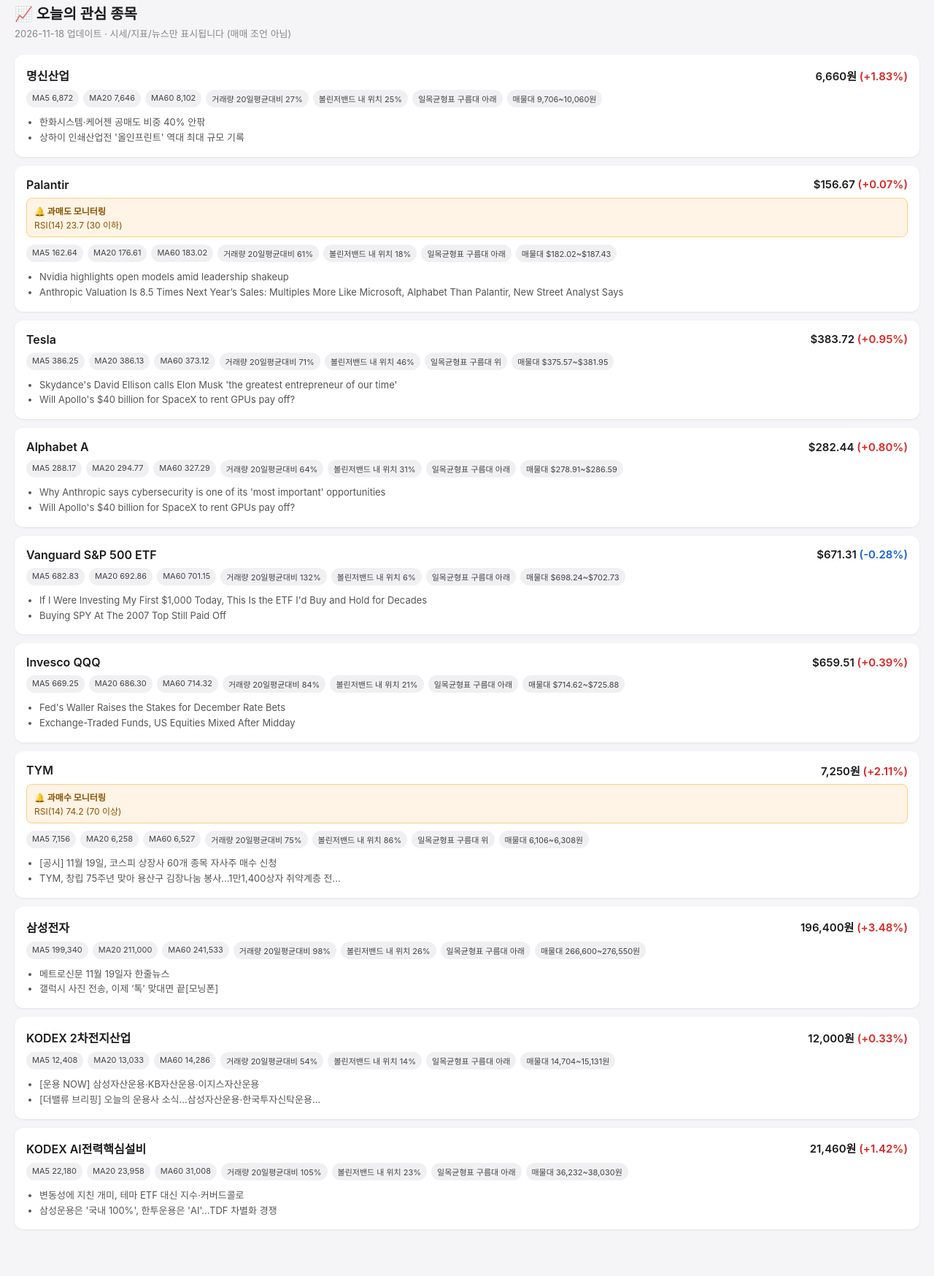
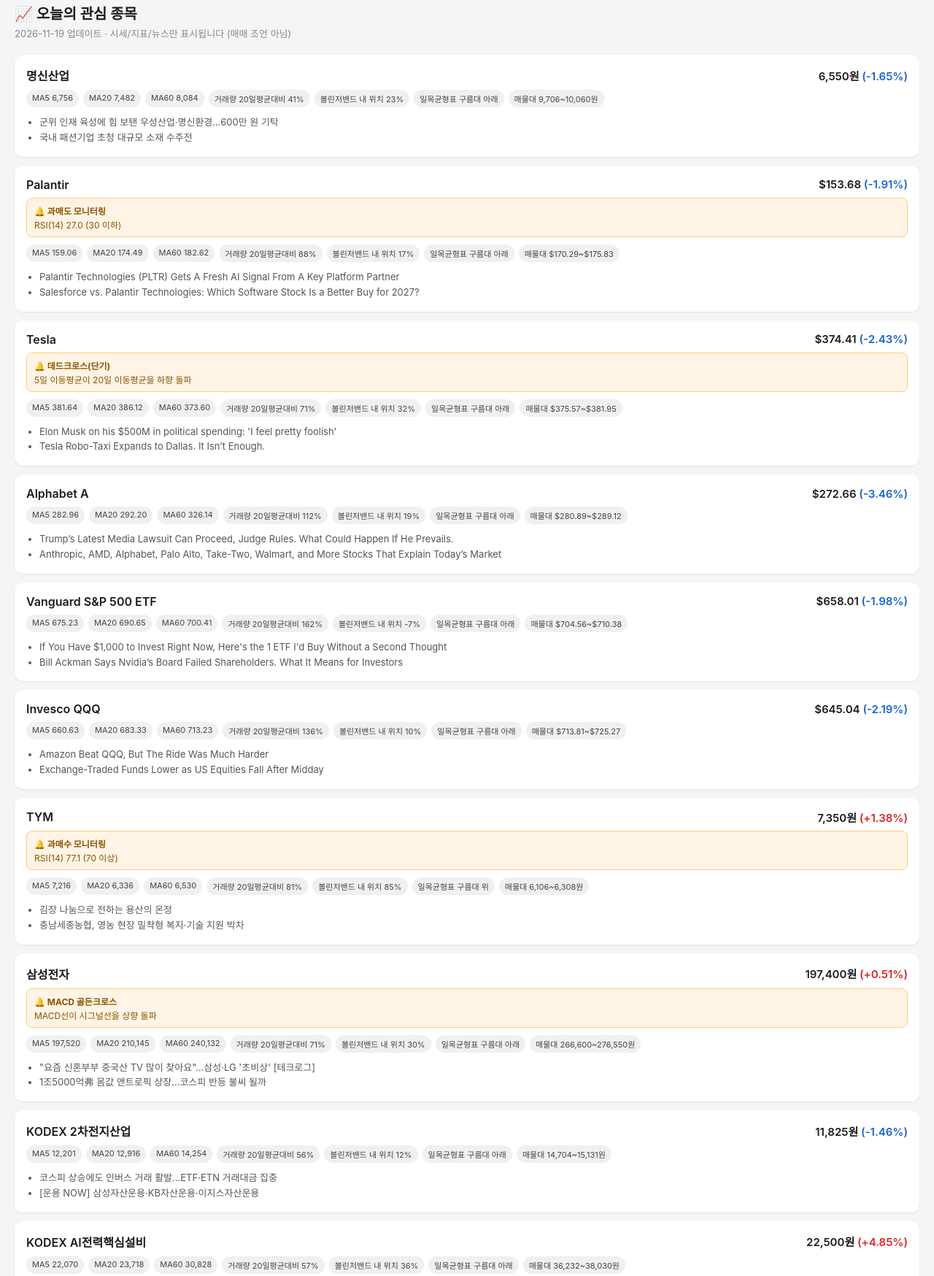
Before and after one commit to kyungseokmin-stack/stock-kakao-report, a plain HTML site: page docs/index.html in a window 1280 px wide. Shown: the part 30-1778 px from the top of the page at 73% size. Before the commit the page ends 1746 px from the top, so only its background shows below. Drawn offline with Linux system fonts and the light colour scheme.

Commit message:
Update daily report

```diff
--- a/docs/index.html
+++ b/docs/index.html
@@ -4,7 +4,7 @@
 <meta charset="UTF-8">
 <meta name="viewport" content="width=device-width, initial-scale=1.0">
 <meta name="robots" content="noindex, nofollow">
-<title>2026-11-18 아침 브리핑</title>
+<title>2026-11-19 아침 브리핑</title>
 <style>
   body { font-family: -apple-system, BlinkMacSystemFont, sans-serif; background:#f5f5f7; margin:0; padding:20px; color:#1c1c1e; }
   h1 { font-size:20px; margin-bottom:4px; }
@@ -23,97 +23,97 @@
 </head>
 <body>
   <h1>📈 오늘의 관심 종목</h1>
-  <div class="updated">2026-11-18 업데이트 · 시세/지표/뉴스만 표시됩니다 (매매 조언 아님)</div>
+  <div class="updated">2026-11-19 업데이트 · 시세/지표/뉴스만 표시됩니다 (매매 조언 아님)</div>
 
         <div class="card">
           <div class="row">
             <span class="name">명신산업</span>
-            <span class="price">6,660원 <span style="color:#d92626">(+1.83%)</span></span>
+            <span class="price">6,550원 <span style="color:#1a63d1">(-1.65%)</span></span>
           </div>
 
-          <div class="badges"><span class="badge">MA5 6,872</span><span class="badge">MA20 7,646</span><span class="badge">MA60 8,102</span><span class="badge">거래량 20일평균대비 27%</span><span class="badge">볼린저밴드 내 위치 25%</span><span class="badge">일목균형표 구름대 아래</span><span class="badge">매물대 9,706~10,060원</span></div>
-          <ul class="news"><li><a href="http://www.kjdaily.com/article.php?aid=1795014258692858276" target="_blank" rel="noopener">한화시스템·케어젠 공매도 비중 40% 안팎</a></li><li><a href="https://weeklytrade.co.kr/news/view.html?section=1&category=8&item=&no=102315" target="_blank" rel="noopener">상하이 인쇄산업전 '올인프린트' 역대 최대 규모 기록</a></li></ul>
+          <div class="badges"><span class="badge">MA5 6,756</span><span class="badge">MA20 7,482</span><span class="badge">MA60 8,084</span><span class="badge">거래량 20일평균대비 41%</span><span class="badge">볼린저밴드 내 위치 23%</span><span class="badge">일목균형표 구름대 아래</span><span class="badge">매물대 9,706~10,060원</span></div>
+          <ul class="news"><li><a href="https://www.kyongbuk.co.kr/news/articleView.html?idxno=4091501" target="_blank" rel="noopener">군위 인재 육성에 힘 보탠 우성산업·명신환경…600만 원 기탁</a></li><li><a href="http://www.ktnews.com/news/articleView.html?idxno=150319" target="_blank" rel="noopener">국내 패션기업 초청 대규모 소재 수주전</a></li></ul>
         </div>
         <div class="card">
           <div class="row">
             <span class="name">Palantir</span>
-            <span class="price">$156.67 <span style="color:#d92626">(+0.07%)</span></span>
+            <span class="price">$153.68 <span style="color:#1a63d1">(-1.91%)</span></span>
           </div>
-          <div class="alert"><b>🔔 과매도 모니터링</b><span>RSI(14) 23.7 (30 이하)</span></div>
-          <div class="badges"><span class="badge">MA5 162.64</span><span class="badge">MA20 176.61</span><span class="badge">MA60 183.02</span><span class="badge">거래량 20일평균대비 61%</span><span class="badge">볼린저밴드 내 위치 18%</span><span class="badge">일목균형표 구름대 아래</span><span class="badge">매물대 $182.02~$187.43</span></div>
-          <ul class="news"><li><a href="https://www.ciodive.com/news/nvidia-earnings-open-models/875128/" target="_blank" rel="noopener">Nvidia highlights open models amid leadership shakeup</a></li><li><a href="https://stocktwits.com/news-articles/markets/equity/anthropic-valuation-is-8-5-times-next-year-s-sales-multiples-more-like-microsoft-alphabet-than-palantir-new-street-analyst-says/cNbg9fWR9LC" target="_blank" rel="noopener">Anthropic Valuation Is 8.5 Times Next Year’s Sales: Multiples More Like Microsoft, Alphabet Than Palantir, New Street Analyst Says</a></li></ul>
+          <div class="alert"><b>🔔 과매도 모니터링</b><span>RSI(14) 27.0 (30 이하)</span></div>
+          <div class="badges"><span class="badge">MA5 159.06</span><span class="badge">MA20 174.49</span><span class="badge">MA60 182.62</span><span class="badge">거래량 20일평균대비 88%</span><span class="badge">볼린저밴드 내 위치 17%</span><span class="badge">일목균형표 구름대 아래</span><span class="badge">매물대 $170.29~$175.83</span></div>
+          <ul class="news"><li><a href="https://finance.yahoo.com/technology/ai/articles/palantir-technologies-pltr-gets-fresh-200954508.html" target="_blank" rel="noopener">Palantir Technologies (PLTR) Gets A Fresh AI Signal From A Key Platform Partner</a></li><li><a href="https://www.fool.com/coverage/better-buy/2026/11/19/salesforce-vs-palantir-technologies-which-software-stock-is-a-better-buy-for-2027/" target="_blank" rel="noopener">Salesforce vs. Palantir Technologies: Which Software Stock Is a Better Buy for 2027?</a></li></ul>
         </div>
         <div class="card">
           <div class="row">
             <span class="name">Tesla</span>
-            <span class="price">$383.72 <span style="color:#d92626">(+0.95%)</span></span>
+            <span class="price">$374.41 <span style="color:#1a63d1">(-2.43%)</span></span>
           </div>
-
-          <div class="badges"><span class="badge">MA5 386.25</span><span class="badge">MA20 386.13</span><span class="badge">MA60 373.12</span><span class="badge">거래량 20일평균대비 71%</span><span class="badge">볼린저밴드 내 위치 46%</span><span class="badge">일목균형표 구름대 위</span><span class="badge">매물대 $375.57~$381.95</span></div>
-          <ul class="news"><li><a href="https://finance.yahoo.com/media-advertising/article/skydances-david-ellison-calls-elon-musk-the-greatest-entrepreneur-of-our-time-205405607.html" target="_blank" rel="noopener">Skydance's David Ellison calls Elon Musk 'the greatest entrepreneur of our time'</a></li><li><a href="https://finance.yahoo.com/video/will-apollos-40-billion-for-spacex-to-rent-gpus-pay-off-214146452.html" target="_blank" rel="noopener">Will Apollo's $40 billion for SpaceX to rent GPUs pay off?</a></li></ul>
+          <div class="alert"><b>🔔 데드크로스(단기)</b><span>5일 이동평균이 20일 이동평균을 하향 돌파</span></div>
+          <div class="badges"><span class="badge">MA5 381.64</span><span class="badge">MA20 386.12</span><span class="badge">MA60 373.60</span><span class="badge">거래량 20일평균대비 71%</span><span class="badge">볼린저밴드 내 위치 32%</span><span class="badge">일목균형표 구름대 아래</span><span class="badge">매물대 $375.57~$381.95</span></div>
+          <ul class="news"><li><a href="https://finance.yahoo.com/video/elon-musk-on-his-500m-in-political-spending-i-feel-pretty-foolish-151142965.html" target="_blank" rel="noopener">Elon Musk on his $500M in political spending: 'I feel pretty foolish'</a></li><li><a href="https://www.barrons.com/articles/tesla-stock-robo-taxi-pony-ai-3c97ab99?siteid=yhoof2&yptr=yahoo" target="_blank" rel="noopener">Tesla Robo-Taxi Expands to Dallas. It Isn’t Enough.</a></li></ul>
         </div>
         <div class="card">
           <div class="row">
             <span class="name">Alphabet A</span>
-            <span class="price">$282.44 <span style="color:#d92626">(+0.80%)</span></span>
+            <span class="price">$272.66 <span style="color:#1a63d1">(-3.46%)</span></span>
           </div>
 
-          <div class="badges"><span class="badge">MA5 288.17</span><span class="badge">MA20 294.77</span><span class="badge">MA60 327.29</span><span class="badge">거래량 20일평균대비 64%</span><span class="badge">볼린저밴드 내 위치 31%</span><span class="badge">일목균형표 구름대 아래</span><span class="badge">매물대 $278.91~$286.59</span></div>
-          <ul class="news"><li><a href="https://finance.yahoo.com/video/why-anthropic-says-cybersecurity-is-one-of-its-most-important-opportunities-214231043.html" target="_blank" rel="noopener">Why Anthropic says cybersecurity is one of its 'most important' opportunities</a></li><li><a href="https://finance.yahoo.com/video/will-apollos-40-billion-for-spacex-to-rent-gpus-pay-off-214146452.html" target="_blank" rel="noopener">Will Apollo's $40 billion for SpaceX to rent GPUs pay off?</a></li></ul>
+          <div class="badges"><span class="badge">MA5 282.96</span><span class="badge">MA20 292.20</span><span class="badge">MA60 326.14</span><span class="badge">거래량 20일평균대비 112%</span><span class="badge">볼린저밴드 내 위치 19%</span><span class="badge">일목균형표 구름대 아래</span><span class="badge">매물대 $280.89~$289.12</span></div>
+          <ul class="news"><li><a href="https://www.barrons.com/articles/trump-nytimes-lawsuit-judge-rules-742b0406?siteid=yhoof2&yptr=yahoo" target="_blank" rel="noopener">Trump’s Latest Media Lawsuit Can Proceed, Judge Rules. What Could Happen If He Prevails.</a></li><li><a href="https://www.barrons.com/articles/stock-movers-ddc27426?siteid=yhoof2&yptr=yahoo" target="_blank" rel="noopener">Anthropic, AMD, Alphabet, Palo Alto, Take-Two, Walmart, and More Stocks That Explain Today’s Market</a></li></ul>
         </div>
         <div class="card">
           <div class="row">
             <span class="name">Vanguard S&P 500 ETF</span>
-            <span class="price">$671.31 <span style="color:#1a63d1">(-0.28%)</span></span>
+            <span class="price">$658.01 <span style="color:#1a63d1">(-1.98%)</span></span>
           </div>
 
-          <div class="badges"><span class="badge">MA5 682.83</span><span class="badge">MA20 692.86</span><span class="badge">MA60 701.15</span><span class="badge">거래량 20일평균대비 132%</span><span class="badge">볼린저밴드 내 위치 6%</span><span class="badge">일목균형표 구름대 아래</span><span class="badge">매물대 $698.24~$702.73</span></div>
-          <ul class="news"><li><a href="https://www.fool.com/investing/2026/11/18/if-i-were-investing-my-first-1000-today-this-is-the-etf-id-buy-and-hold-for-decades/" target="_blank" rel="noopener">If I Were Investing My First $1,000 Today, This Is the ETF I'd Buy and Hold for Decades</a></li><li><a href="https://www.trefis.com/stock/spy/articles/626103/buying-spy-at-the-2007-top-still-paid-off/2026-11-18" target="_blank" rel="noopener">Buying SPY At The 2007 Top Still Paid Off</a></li></ul>
+          <div class="badges"><span class="badge">MA5 675.23</span><span class="badge">MA20 690.65</span><span class="badge">MA60 700.41</span><span class="badge">거래량 20일평균대비 162%</span><span class="badge">볼린저밴드 내 위치 -7%</span><span class="badge">일목균형표 구름대 아래</span><span class="badge">매물대 $704.56~$710.38</span></div>
+          <ul class="news"><li><a href="https://www.fool.com/investing/2026/11/19/if-you-have-1000-to-invest-right-now-heres-the-1-etf-id-buy-without-a-second-thought/" target="_blank" rel="noopener">If You Have $1,000 to Invest Right Now, Here's the 1 ETF I'd Buy Without a Second Thought</a></li><li><a href="https://247wallst.com/investing/2026/11/19/bill-ackman-says-nvidias-board-failed-shareholders-what-it-means-for-investors/" target="_blank" rel="noopener">Bill Ackman Says Nvidia’s Board Failed Shareholders. What It Means for Investors</a></li></ul>
         </div>
         <div class="card">
           <div class="row">
             <span class="name">Invesco QQQ</span>
-            <span class="price">$659.51 <span style="color:#d92626">(+0.39%)</span></span>
+            <span class="price">$645.04 <span style="color:#1a63d1">(-2.19%)</span></span>
           </div>
 
-          <div class="badges"><span class="badge">MA5 669.25</span><span class="badge">MA20 686.30</span><span class="badge">MA60 714.32</span><span class="badge">거래량 20일평균대비 84%</span><span class="badge">볼린저밴드 내 위치 21%</span><span class="badge">일목균형표 구름대 아래</span><span class="badge">매물대 $714.62~$725.88</span></div>
-          <ul class="news"><li><a href="https://finance.yahoo.com/economy/policy/articles/feds-waller-raises-stakes-december-185100704.html" target="_blank" rel="noopener">Fed's Waller Raises the Stakes for December Rate Bets</a></li><li><a href="https://finance.yahoo.com/markets/stocks/articles/exchange-traded-funds-us-equities-181634829.html" target="_blank" rel="noopener">Exchange-Traded Funds, US Equities Mixed After Midday</a></li></ul>
+          <div class="badges"><span class="badge">MA5 660.63</span><span class="badge">MA20 683.33</span><span class="badge">MA60 713.23</span><span class="badge">거래량 20일평균대비 136%</span><span class="badge">볼린저밴드 내 위치 10%</span><span class="badge">일목균형표 구름대 아래</span><span class="badge">매물대 $713.81~$725.27</span></div>
+          <ul class="news"><li><a href="https://www.trefis.com/stock/amzn/articles/626704/amazon-beat-qqq-but-the-ride-was-much-harder/2026-11-19" target="_blank" rel="noopener">Amazon Beat QQQ, But The Ride Was Much Harder</a></li><li><a href="https://finance.yahoo.com/markets/stocks/articles/exchange-traded-funds-lower-us-181733888.html" target="_blank" rel="noopener">Exchange-Traded Funds Lower as US Equities Fall After Midday</a></li></ul>
         </div>
         <div class="card">
           <div class="row">
             <span class="name">TYM</span>
-            <span class="price">7,250원 <span style="color:#d92626">(+2.11%)</span></span>
+            <span class="price">7,350원 <span style="color:#d92626">(+1.38%)</span></span>
           </div>
-          <div class="alert"><b>🔔 과매수 모니터링</b><span>RSI(14) 74.2 (70 이상)</span></div>
-          <div class="badges"><span class="badge">MA5 7,156</span><span class="badge">MA20 6,258</span><span class="badge">MA60 6,527</span><span class="badge">거래량 20일평균대비 75%</span><span class="badge">볼린저밴드 내 위치 86%</span><span class="badge">일목균형표 구름대 위</span><span class="badge">매물대 6,106~6,308원</span></div>
-          <ul class="news"><li><a href="https://www.newstnt.com/news/articleView.html?idxno=729231" target="_blank" rel="noopener">[공시] 11월 19일, 코스피 상장사 60개 종목 자사주 매수 신청</a></li><li><a href="https://www.youngnong.co.kr/news/articleView.html?idxno=72002" target="_blank" rel="noopener">TYM, 창립 75주년 맞아 용산구 김장나눔 봉사…1만1,400상자 취약계층 전...</a></li></ul>
+          <div class="alert"><b>🔔 과매수 모니터링</b><span>RSI(14) 77.1 (70 이상)</span></div>
+          <div class="badges"><span class="badge">MA5 7,216</span><span class="badge">MA20 6,336</span><span class="badge">MA60 6,530</span><span class="badge">거래량 20일평균대비 81%</span><span class="badge">볼린저밴드 내 위치 85%</span><span class="badge">일목균형표 구름대 위</span><span class="badge">매물대 6,106~6,308원</span></div>
+          <ul class="news"><li><a href="https://n.news.naver.com/mnews/article/081/0003701379?sid=102" target="_blank" rel="noopener">김장 나눔으로 전하는 용산의 온정</a></li><li><a href="http://www.ccnnews.co.kr/news/articleView.html?idxno=418084" target="_blank" rel="noopener">충남세종농협, 영농 현장 밀착형 복지·기술 지원 박차</a></li></ul>
         </div>
         <div class="card">
           <div class="row">
             <span class="name">삼성전자</span>
-            <span class="price">196,400원 <span style="color:#d92626">(+3.48%)</span></span>
+            <span class="price">197,400원 <span style="color:#d92626">(+0.51%)</span></span>
           </div>
-
-          <div class="badges"><span class="badge">MA5 199,340</span><span class="badge">MA20 211,000</span><span class="badge">MA60 241,533</span><span class="badge">거래량 20일평균대비 98%</span><span class="badge">볼린저밴드 내 위치 26%</span><span class="badge">일목균형표 구름대 아래</span><span class="badge">매물대 266,600~276,550원</span></div>
-          <ul class="news"><li><a href="http://www.metroseoul.co.kr/article/20261118500411" target="_blank" rel="noopener">메트로신문 11월 19일자 한줄뉴스</a></li><li><a href="https://n.news.naver.com/mnews/article/018/0006412187?sid=105" target="_blank" rel="noopener">갤럭시 사진 전송, 이제 ‘톡’ 맞대면 끝[모닝폰]</a></li></ul>
+          <div class="alert"><b>🔔 MACD 골든크로스</b><span>MACD선이 시그널선을 상향 돌파</span></div>
+          <div class="badges"><span class="badge">MA5 197,520</span><span class="badge">MA20 210,145</span><span class="badge">MA60 240,132</span><span class="badge">거래량 20일평균대비 71%</span><span class="badge">볼린저밴드 내 위치 30%</span><span class="badge">일목균형표 구름대 아래</span><span class="badge">매물대 266,600~276,550원</span></div>
+          <ul class="news"><li><a href="https://n.news.naver.com/mnews/article/015/0005356169?sid=101" target="_blank" rel="noopener">"요즘 신혼부부 중국산 TV 많이 찾아요"…삼성·LG '초비상' [테크로그]</a></li><li><a href="https://n.news.naver.com/mnews/article/003/0014334648?sid=101" target="_blank" rel="noopener">1조5000억弗 몸값 앤트로픽 상장…코스피 반등 불씨 될까</a></li></ul>
         </div>
         <div class="card">
           <div class="row">
             <span class="name">KODEX 2차전지산업</span>
-            <span class="price">12,000원 <span style="color:#d92626">(+0.33%)</span></span>
+            <span class="price">11,825원 <span style="color:#1a63d1">(-1.46%)</span></span>
           </div>
 
-          <div class="badges"><span class="badge">MA5 12,408</span><span class="badge">MA20 13,033</span><span class="badge">MA60 14,286</span><span class="badge">거래량 20일평균대비 54%</span><span class="badge">볼린저밴드 내 위치 14%</span><span class="badge">일목균형표 구름대 아래</span><span class="badge">매물대 14,704~15,131원</span></div>
-          <ul class="news"><li><a href="https://www.wikileaks-kr.org/news/articleView.html?idxno=194807" target="_blank" rel="noopener">[운용 NOW] 삼성자산운용·KB자산운용·이지스자산운용</a></li><li><a href="http://www.thevaluenews.co.kr/news/view.php?idx=203417" target="_blank" rel="noopener">[더밸류 브리핑] 오늘의 운용사 소식...삼성자산운용·한국투자신탁운용...</a></li></ul>
+          <div class="badges"><span class="badge">MA5 12,201</span><span class="badge">MA20 12,916</span><span class="badge">MA60 14,254</span><span class="badge">거래량 20일평균대비 56%</span><span class="badge">볼린저밴드 내 위치 12%</span><span class="badge">일목균형표 구름대 아래</span><span class="badge">매물대 14,704~15,131원</span></div>
+          <ul class="news"><li><a href="http://www.kjdaily.com/article.php?aid=1795101455692889276" target="_blank" rel="noopener">코스피 상승에도 인버스 거래 활발…ETF·ETN 거래대금 집중</a></li><li><a href="https://www.wikileaks-kr.org/news/articleView.html?idxno=194807" target="_blank" rel="noopener">[운용 NOW] 삼성자산운용·KB자산운용·이지스자산운용</a></li></ul>
         </div>
         <div class="card">
           <div class="row">
             <span class="name">KODEX AI전력핵심설비</span>
-            <span class="price">21,460원 <span style="color:#d92626">(+1.42%)</span></span>
+            <span class="price">22,500원 <span style="color:#d92626">(+4.85%)</span></span>
           </div>
 
-          <div class="badges"><span class="badge">MA5 22,180</span><span class="badge">MA20 23,958</span><span class="badge">MA60 31,008</span><span class="badge">거래량 20일평균대비 105%</span><span class="badge">볼린저밴드 내 위치 23%</span><span class="badge">일목균형표 구름대 아래</span><span class="badge">매물대 36,232~38,030원</span></div>
-          <ul class="news"><li><a href="https://n.news.naver.com/mnews/article/008/0005443100?sid=101" target="_blank" rel="noopener">변동성에 지친 개미, 테마 ETF 대신 지수·커버드콜로</a></li><li><a href="https://www.newstopkorea.com/news/articleView.html?idxno=49078" target="_blank" rel="noopener">삼성운용은 '국내 100%', 한투운용은 'AI'…TDF 차별화 경쟁</a></li></ul>
+          <div class="badges"><span class="badge">MA5 22,070</span><span class="badge">MA20 23,718</span><span class="badge">MA60 30,828</span><span class="badge">거래량 20일평균대비 57%</span><span class="badge">볼린저밴드 내 위치 36%</span><span class="badge">일목균형표 구름대 아래</span><span class="badge">매물대 36,232~38,030원</span></div>
+          <ul class="news"><li><a href="http://www.kjdaily.com/article.php?aid=1795101455692889276" target="_blank" rel="noopener">코스피 상승에도 인버스 거래 활발…ETF·ETN 거래대금 집중</a></li><li><a href="http://www.kjdaily.com/article.php?aid=1795077735692897276" target="_blank" rel="noopener">한중 교류 기대에 콘텐츠 ETF 급등…천연가스 ETN도 강세</a></li></ul>
         </div>
 </body>
 </html>
```
